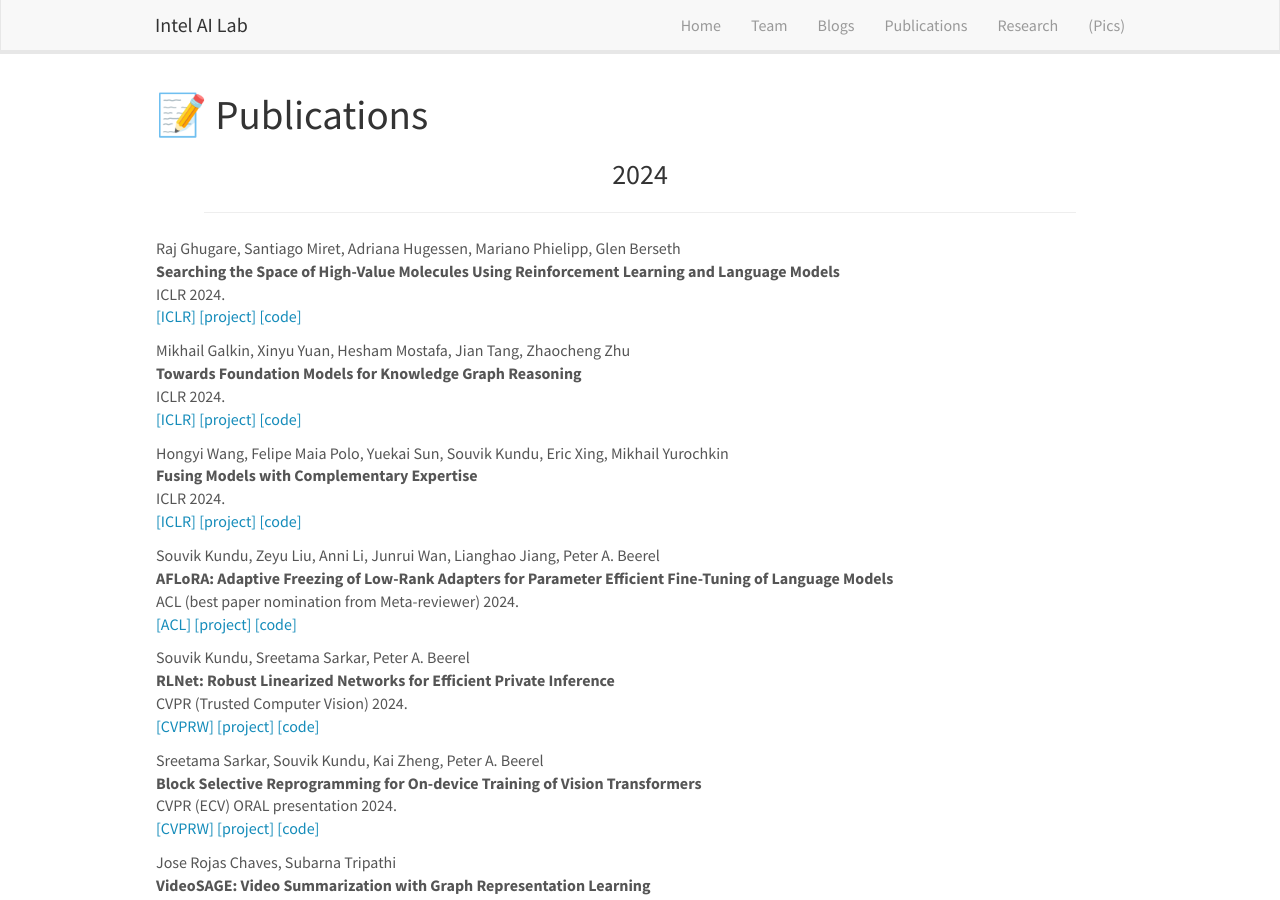
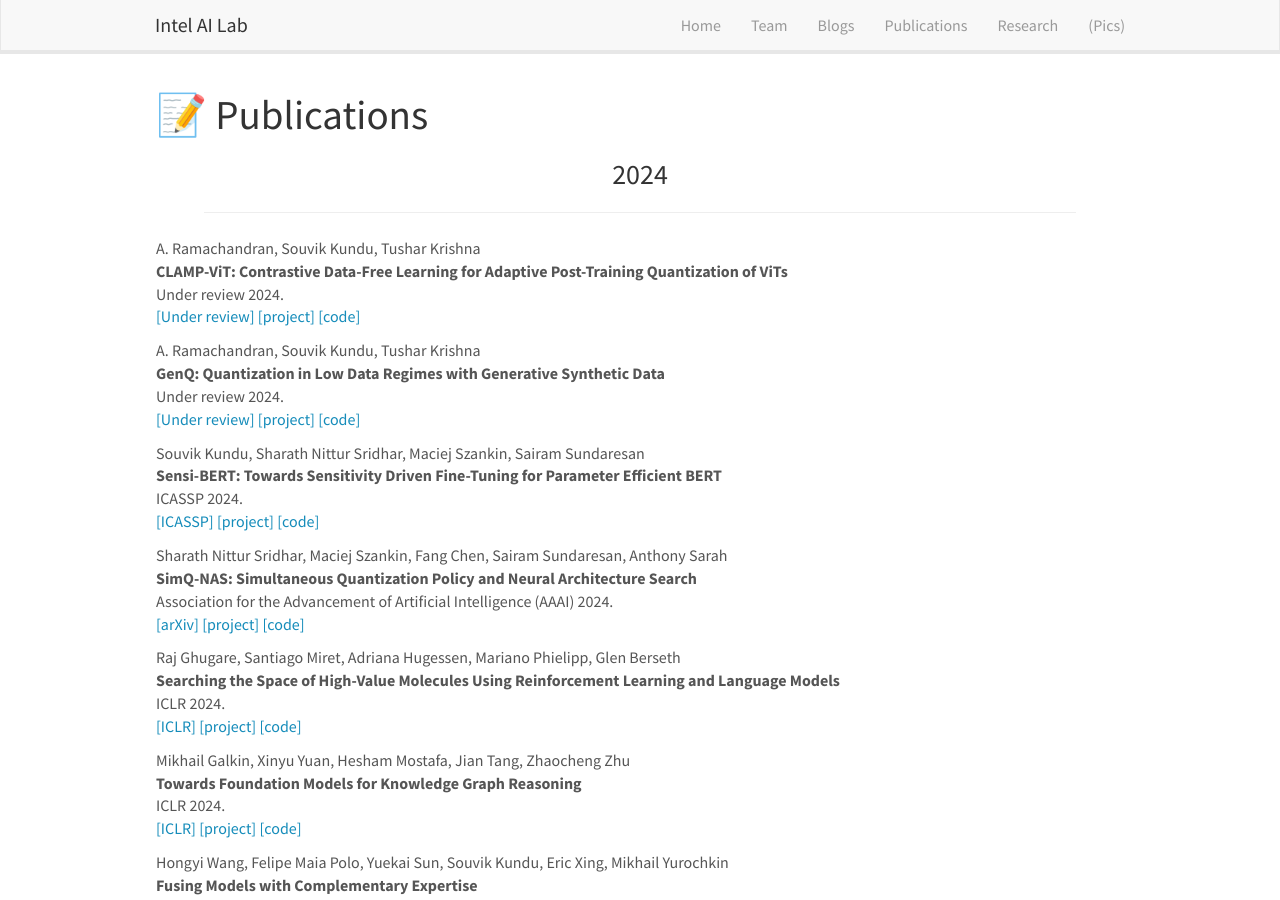
Before and after one commit to intelailabpage/intelailabpage.github.io, a Jekyll site: the page built from _pages/publications.md, in a window 1280 px wide and 900 px high. Built offline with Jekyll 4.4.1, drawn with Linux system fonts in a browser that asks for light colours; nearby versions of some CDN libraries; part of the change alters nothing that is shown.

Commit message:
Update publist.yml

```diff
--- a/_data/publist.yml
+++ b/_data/publist.yml
@@ -1,77 +1,70 @@
-# - address: XXX
-#   title: "CLAMP-ViT: Contrastive Data-Free Learning for Adaptive Post-Training Quantization of ViTs"
-#   author: A. Ramachandran, Souvik Kundu, Tushar Krishna
-#   link:
-#     display: Under review
-#     url:
-#   ref: Ramachandran2024
-#   venue: under review
-#   year: '2024'
-#   pub_type: conference
-#   project:
-#     display: project
-#     url:
-#   code:
-#     display: code
-#     url:
+- address: XXX
+  title: "CLAMP-ViT: Contrastive Data-Free Learning for Adaptive Post-Training Quantization of ViTs"
+  author: A. Ramachandran, Souvik Kundu, Tushar Krishna
+  link:
+    display: Under review
+    url:
+  ref: Ramachandran2024
+  venue: Under review
+  year: '2024'
+  pub_type: conference
+  project:
+    display: project
+    url:
+  code:
+    display: code
+    url:
 
-# - address: XXX
-#   title: "GenQ: Quantization in Low Data Regimes with Generative Synthetic Data"
-#   author: Yuhang Li, Youngeun Kim, Donghyun Lee, **Souvik Kundu**, Priyadarshini Panda
-#   link:
-#     display: Under review
-#     url: https://arxiv.org/pdf/2312.05272
-#   ref: Ligenq2024
-#   venue: under review
-#   year: '2024'
-#   pub_type: conference
-#   project:
-#     display: project
-#     url:
-#   code:
-#     display: code
-#     url:
+- address: XXX
+  title: "GenQ: Quantization in Low Data Regimes with Generative Synthetic Data"
+  author: A. Ramachandran, Souvik Kundu, Tushar Krishna
+  link:
+    display: Under review
+    url: https://arxiv.org/pdf/2312.05272
+  ref: Ligenq2024
+  venue: Under review
+  year: '2024'
+  pub_type: conference
+  project:
+    display: project
+    url:
+  code:
+    display: code
+    url:
 
-# - address: Sheoul
-#   title: "Sensi-BERT: Towards Sensitivity Driven Fine-Tuning for Parameter Efficient BERT"
-#   author: Souvik Kundu, Sharath Nittur Sridhar, Maciej Szankin, Sairam Sundaresan
-#   link:
-#     display: ICASSP
-#     url: 'https://arxiv.org/abs/2307.11764'
-#   ref: KunduICASSP2024
-#   venue: ICASSP
-#   year: '2024'
-#   pub_type: conference
-#   project:
-#     display: project
-#     url:
-#   code:
-#     display: code
-#     url:
+- address: Sheoul
+  title: "Sensi-BERT: Towards Sensitivity Driven Fine-Tuning for Parameter Efficient BERT"
+  author: Souvik Kundu, Sharath Nittur Sridhar, Maciej Szankin, Sairam Sundaresan
+  link:
+    display: ICASSP
+    url: https://arxiv.org/abs/2307.11764
+  ref: KunduICASSP2024
+  venue: ICASSP
+  year: '2024'
+  pub_type: conference
+  project:
+    display: project
+    url:
+  code:
+    display: code
+    url:
 
-# - address: arXiv
-#   title: "SimQ-NAS: Simultaneous Quantization Policy and Neural Architecture Search"
-#   author: Sharath Nittur Sridhar, Maciej Szankin, Fang Chen, Sairam Sundaresan, Anthony Sarah
-#   link:
-#     display: arXiv
-#     url: https://arxiv.org/abs/2312.13301
-#   ref: SridharAAAI2024
-#   venue: Association for the Advancement of Artificial Intelligence (AAAI)
-#   year: '2024'
-#   pub_type: conference
-#   project:
-#     display: project
-#     url:
-#   code:
-#     display: code
-#     url:
-
-
-
-
-
-
-
+- address: AAAI
+  title: "SimQ-NAS: Simultaneous Quantization Policy and Neural Architecture Search"
+  author: Sharath Nittur Sridhar, Maciej Szankin, Fang Chen, Sairam Sundaresan, Anthony Sarah
+  link:
+    display: arXiv
+    url: https://arxiv.org/abs/2312.13301
+  ref: SridharAAAI2024
+  venue: 'Association for the Advancement of Artificial Intelligence (AAAI)'
+  year: '2024'
+  pub_type: conference
+  project:
+    display: project
+    url:
+  code:
+    display: code
+    url:
 
 - address: Vienna
   title: "Searching the Space of High-Value Molecules Using Reinforcement Learning and Language Models"
```
